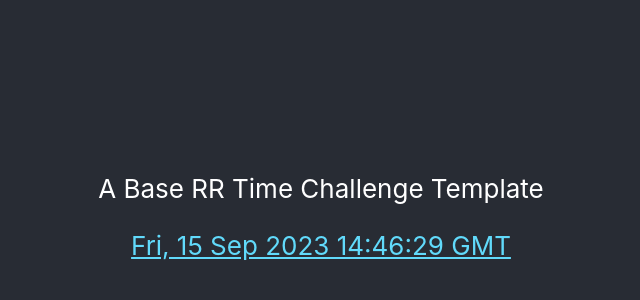
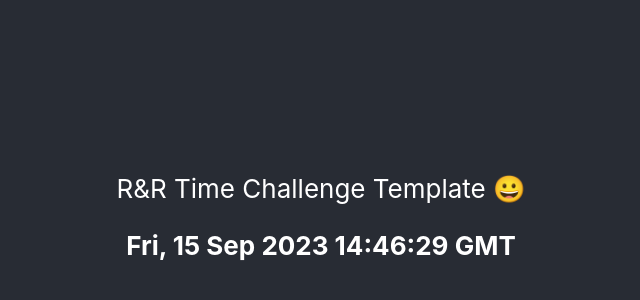
Before and after one commit to pieterdlinde/rr-time-challenge, a React (Create React App) app: page / in a window 1280 px wide. Shown: the part 196-496 px from the top of the page, without its empty margins (319-959 px from the left). Built offline with nearby package versions, Linux system fonts and the light colour scheme; the HTML template or start-up script is replaced by a standard one.

Commit message:
Update Readme (#1)
Co-authored-by: Pieter Linde <Pieter.Linde@rr-wfm.com>

```diff
--- a/src/App.tsx
+++ b/src/App.tsx
@@ -1,32 +1,24 @@
-import  { useEffect, useState } from 'react';
+import { useEffect, useState } from 'react';
 import './App.css';
 
 function App() {
 
-  const [date,setDate] = useState(new Date());
+  const [date, setDate] = useState(new Date());
 
   useEffect(() => {
-    const timer = setInterval(()=>setDate(new Date()), 1000 )
-      return function cleanup() {
-          clearInterval(timer)
-      }
-
+    const timer = setInterval(() => setDate(new Date()), 1000)
+    return function cleanup() {
+      clearInterval(timer)
+    }
   });
 
   return (
     <div className="App">
       <header className="App-header">
         <p>
-          A Base RR Time Challenge Template
+         R&R Time Challenge Template 😀
         </p>
-        <a
-          className="App-link"
-          href="https://reactjs.org"
-          target="_blank"
-          rel="noopener noreferrer"
-        >
-        {date.toUTCString()}
-        </a>
+        <b>{date.toUTCString()}</b>
       </header>
     </div>
   );
```
Also changed, not shown: 1 other file (tests, documents, lock files or other folders).
